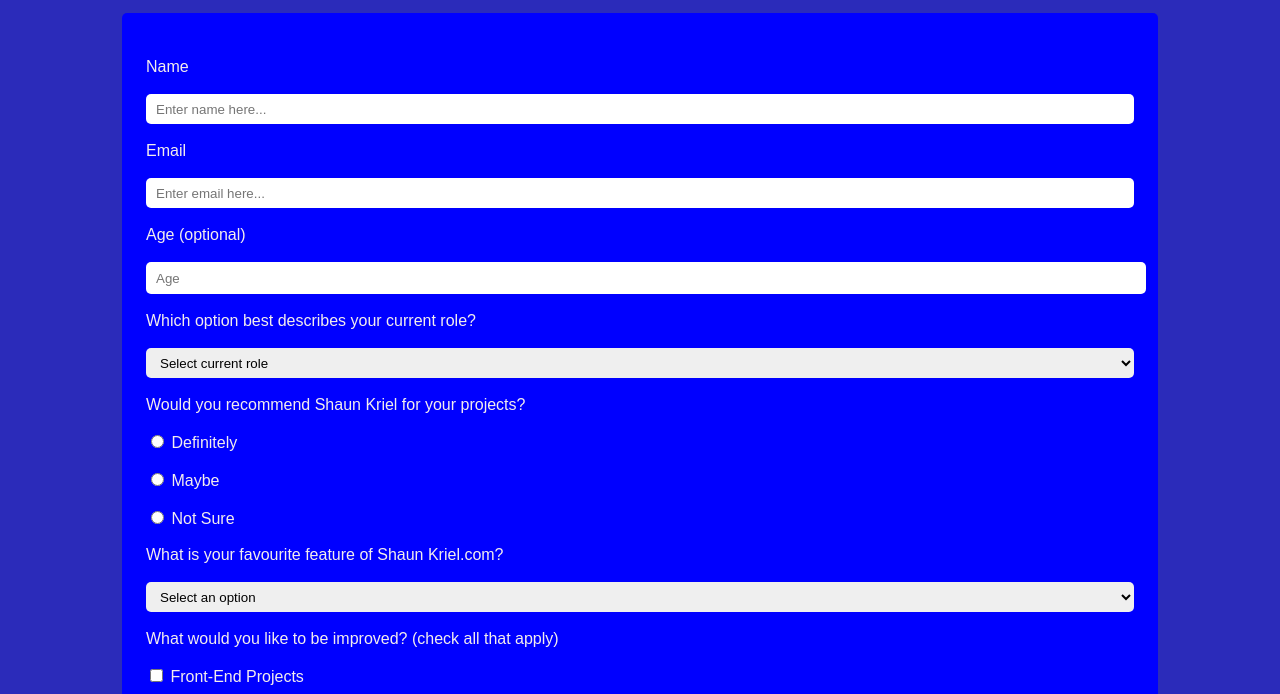
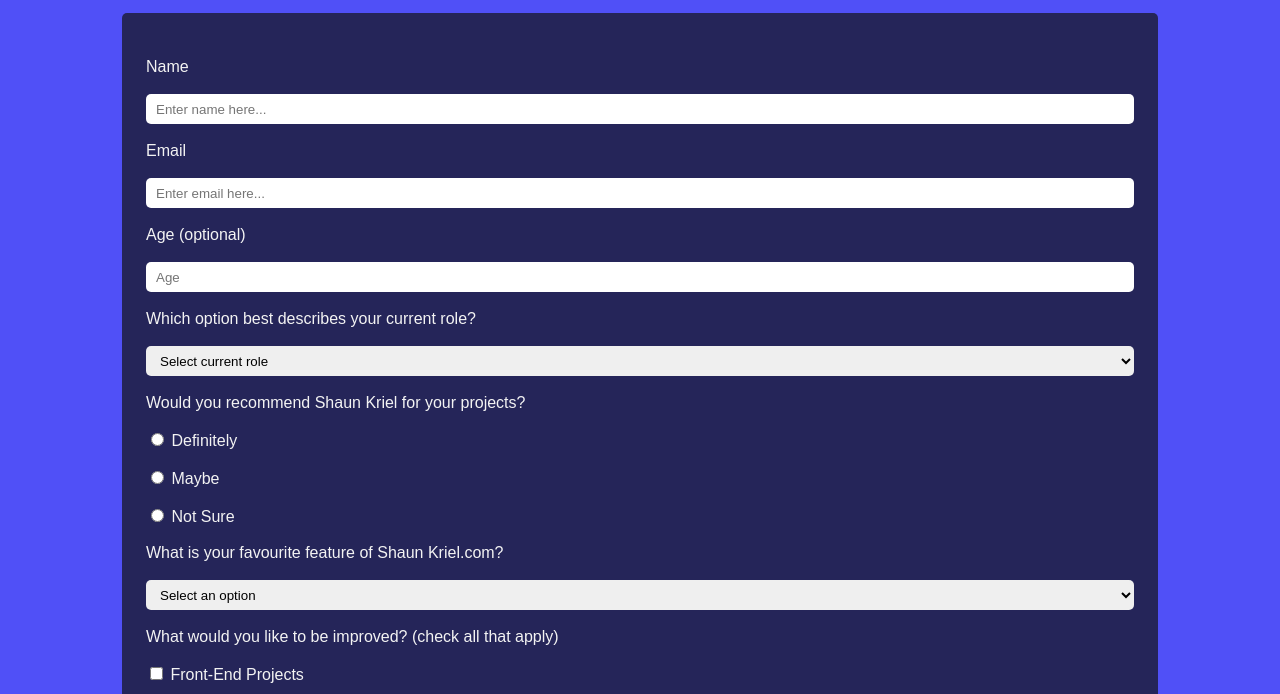
Before and after one commit to ShaunK79/FCC-SurveyForm, a plain HTML site: page index.html in a window 1280 px wide. Shown: the part 106-800 px from the top of the page. Drawn offline with Linux system fonts and the light colour scheme.

Commit message:
adjusted body and form background color, text color

```diff
--- a/styles.css
+++ b/styles.css
@@ -1,6 +1,6 @@
 body {
-    background-color: rgb(43, 43, 186);
-    color: rgb(243, 237, 237);
+    background-color: rgb(80, 80, 247);
+    color: #f3f3f3;
     font-family: sans-serif;
     padding: 5px;
     margin: auto;
@@ -12,7 +12,7 @@ body {
   form {
     width: 80%;
     margin: auto;
-    background-color: blue;
+    background-color: #1b1b32cc;
     padding: 2.5rem 0.625rem;
     display: block;
     margin-top: 0em;
@@ -44,8 +44,8 @@ body {
     padding-left: 10px;
     border-radius: 5px;
     border: none;
-    margin-top:
     box-sizing: border-box;
+
   }
   input[type=textarea] {
     width: 100%;
```
